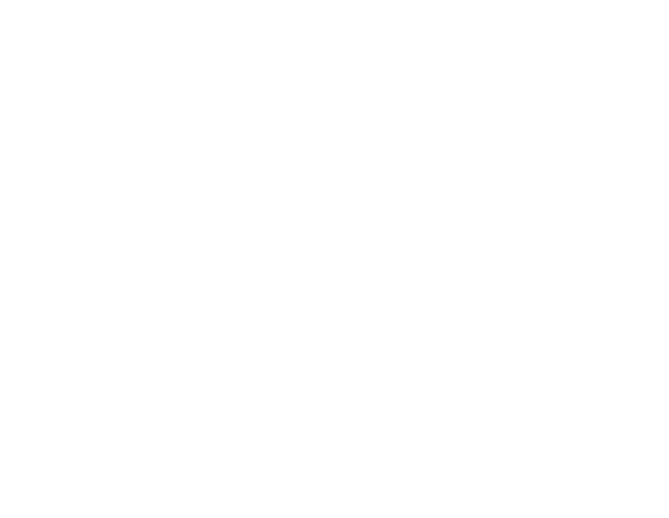
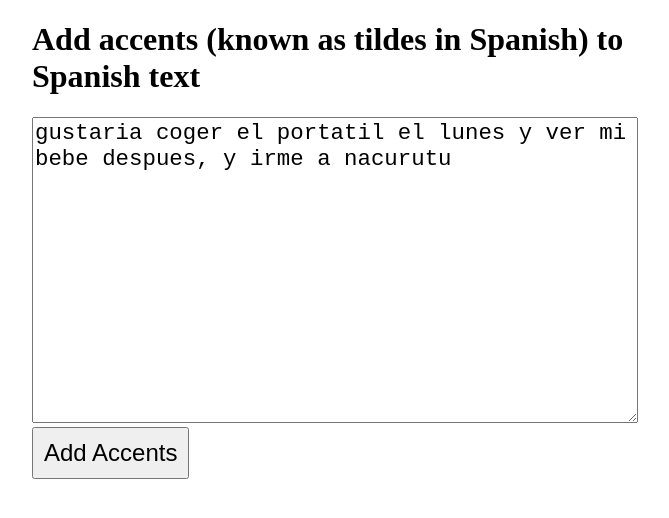
Before and after one commit to artworkjpm/spanish-accents-helper, an Angular app: page / in a window 1280 px wide. Shown: the top 518 px of the page, without its empty margins (308-977 px from the left). Built offline with nearby package versions, Linux system fonts and the light colour scheme.

Commit message:
reactive form

```diff
--- a/src/app/app.component.html
+++ b/src/app/app.component.html
@@ -0,0 +1,7 @@
+<div class="container">
+	<h1>Add accents (known as tildes in Spanish) to Spanish text</h1>
+	<form [formGroup]="form">
+		<textarea type="text" formControlName="textBox" #txt></textarea>
+		<button (click)="getText()">Add Accents</button>
+	</form>
+</div>
--- a/src/app/app.component.scss
+++ b/src/app/app.component.scss
@@ -0,0 +1,8 @@
+.container {
+	padding: 0 16px;
+	max-width: 600px;
+	margin: 0 auto;
+}
+
+@media screen and (max-width: 400px) {
+}
--- a/src/app/app.component.ts
+++ b/src/app/app.component.ts
@@ -1,5 +1,6 @@
 import { Component, OnInit } from "@angular/core";
 import { editText } from "./utilities/editText";
+import { FormsModule, FormGroup, FormBuilder, Validators } from "@angular/forms";
 
 @Component({
 	selector: "app-root",
@@ -9,8 +10,20 @@ import { editText } from "./utilities/editText";
 export class AppComponent implements OnInit {
 	title = "spanish-accents-helper";
 	test = "gustaria coger el portatil el lunes y ver mi bebe despues, y irme a nacurutu";
+	test2 = "quieria decir que el bano esta sucio y pense que veias";
+	form: FormGroup = new FormGroup({});
+
+	constructor(private fb: FormBuilder) {}
 	ngOnInit() {
-		console.log(this.test);
-		editText(this.test);
+		this.form = this.fb.group({
+			textBox: [this.test, Validators.required],
+		});
+	}
+
+	getText() {
+		console.log(this.form.controls["textBox"].value);
+		this.form.patchValue({
+			textBox: editText(this.form.controls["textBox"].value),
+		});
 	}
 }
--- a/src/app/dictionaries/objects/objectE.ts
+++ b/src/app/dictionaries/objects/objectE.ts
@@ -487,7 +487,7 @@ export const objectE = {
 	duodecimo: "duodécimo",
 	duodecuplo: "duodécuplo",
 	durangues: "durangués",
-	de: "dé",
+	de: "de",
 	debil: "débil",
 	debilmente: "débilmente",
 	debito: "débito",
@@ -626,7 +626,7 @@ export const objectE = {
 	eforo: "éforo",
 	egida: "égida",
 	egloga: "égloga",
-	el: "él",
+	el: "el",
 	elego: "élego",
 	elitro: "élitro",
 	embolo: "émbolo",
--- a/src/app/utilities/editText.ts
+++ b/src/app/utilities/editText.ts
@@ -31,4 +31,6 @@ export function editText(bodyText: string) {
 	});
 
 	console.log(bodyTextArray.join(" "));
+
+	return bodyTextArray.join(" ");
 }
--- a/src/styles.scss
+++ b/src/styles.scss
@@ -1 +1,10 @@
-/* You can add global styles to this file, and also import other style files */
+button {
+	padding: 10px;
+	font-size: 1.5rem;
+}
+
+textarea {
+	font-size: 1.4rem;
+	width: 100%;
+	height: 300px;
+}
```
Also changed, not shown: src/app/app.module.ts (+10 -15 lines).
